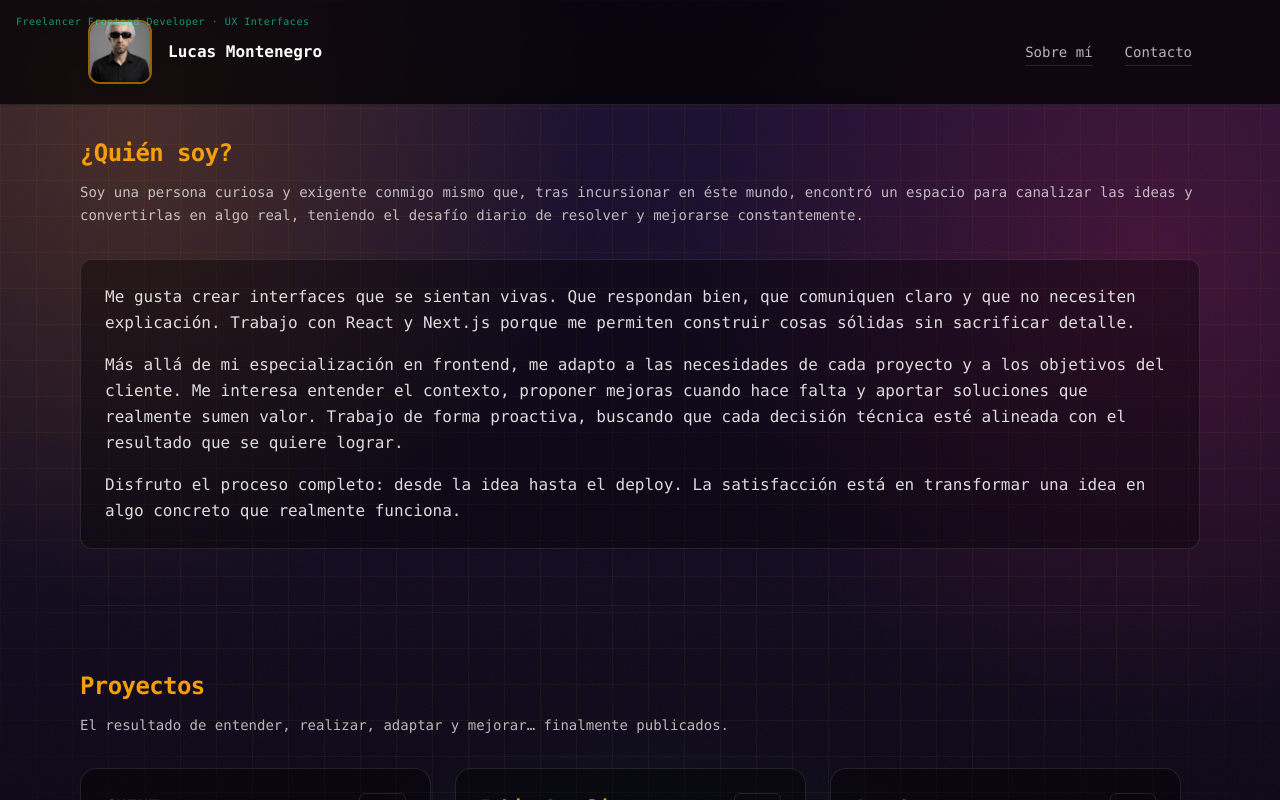
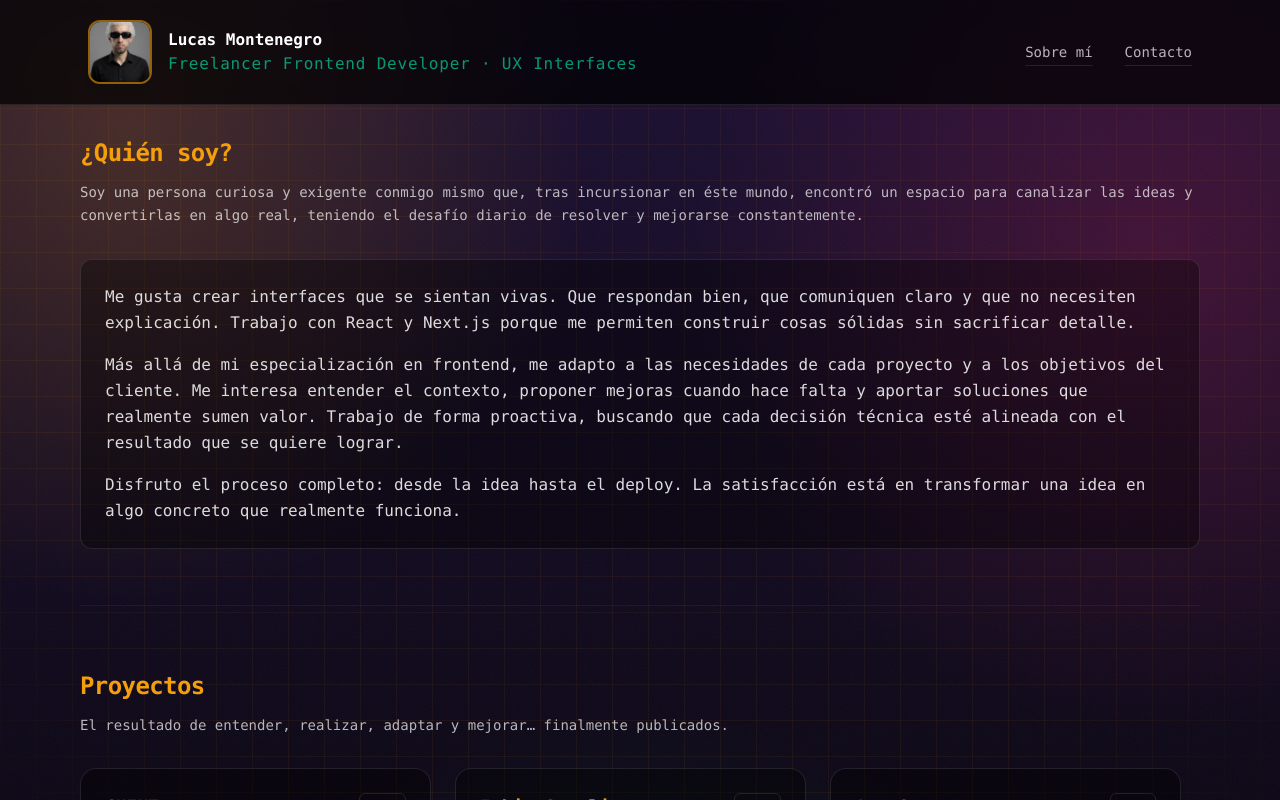
Before and after one commit to lu-developer476/Portfolio, a Next.js app: page /about in a window 1280 px wide. Shown: the top 800 px of the page. Built offline with nearby package versions, Linux system fonts and the light colour scheme.

Commit message:
Navbar.tsx

```diff
--- a/src/components/Navbar.tsx
+++ b/src/components/Navbar.tsx
@@ -62,7 +62,7 @@ export default function Navbar() {
               <div className="text-sm md:text-base font-semibold whitespace-nowrap">
                 Lucas Montenegro
               </div>
-              <div className="absolute left-4 top-4 text-[10px] text-cyber-neonGreen/60 font-mono tracking-wider">
+              <div className="text-sm md:text-base text-cyber-neonGreen/60 font-mono tracking-wider">
                 Freelancer Frontend Developer · UX Interfaces
               </div>
             </Link>
```
